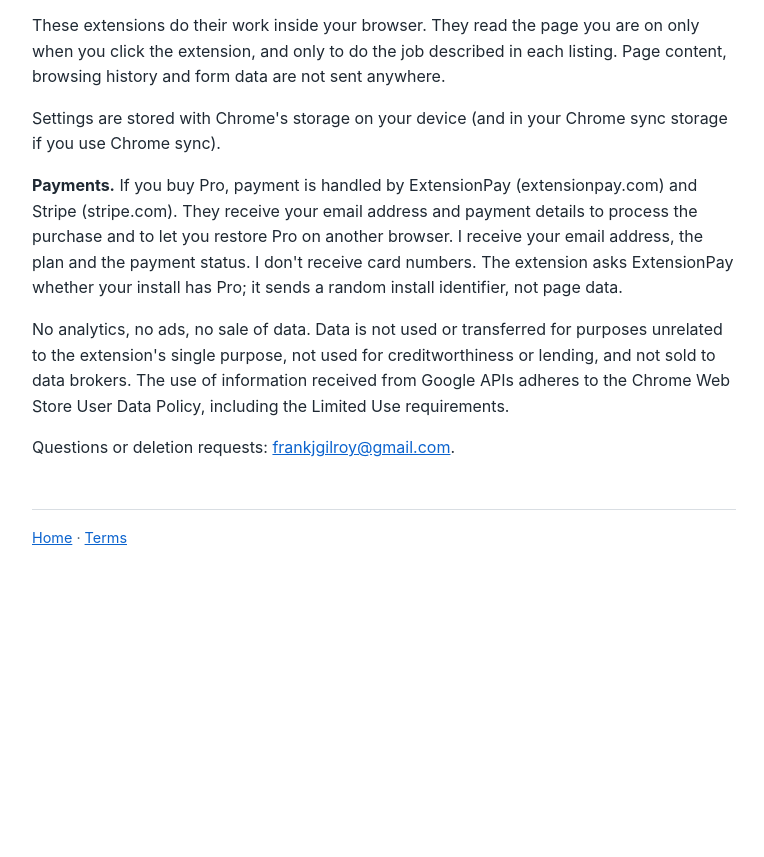
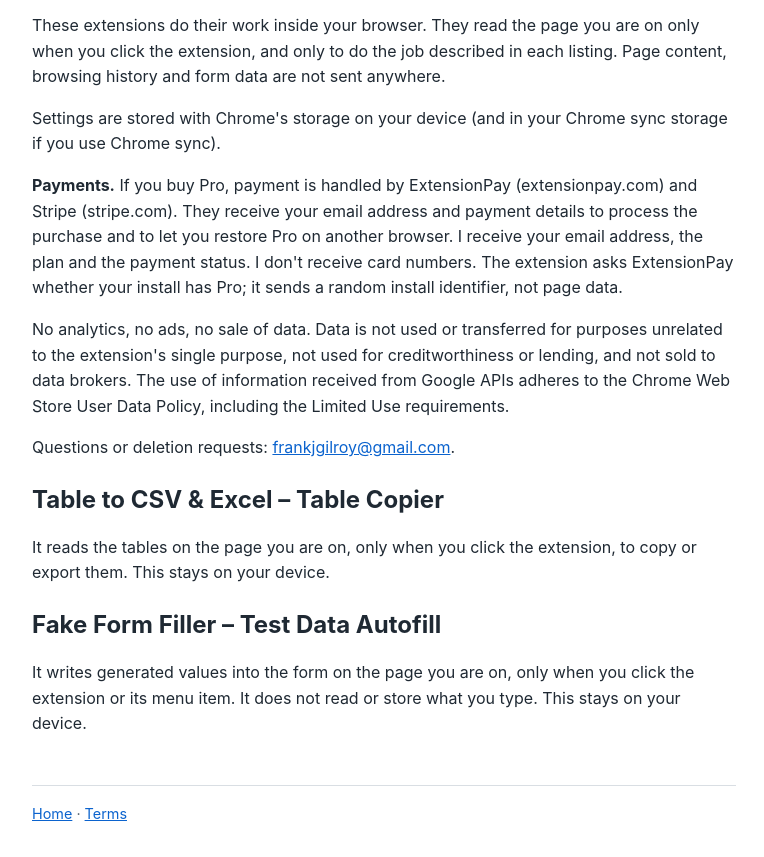
Before and after one commit to beingRealFrank/extensions, a plain HTML site: page privacy.html in a window 1280 px wide. Shown: the part 162-1019 px from the top of the page, without its empty margins (256-1020 px from the left). Before the commit the page ends 800 px from the top, so only its background shows below. Drawn offline with Linux system fonts and the light colour scheme.

Commit message:
Help and preview pages for two extensions

```diff
--- a/privacy.html
+++ b/privacy.html
@@ -10,6 +10,8 @@
 <p>No analytics, no ads, no sale of data. Data is not used or transferred for purposes unrelated to the extension's single purpose, not used for creditworthiness or lending, and not sold to data brokers. The use of information received from Google APIs adheres to the Chrome Web Store User Data Policy, including the Limited Use requirements.</p>
 <p>Questions or deletion requests: <a href="mailto:frankjgilroy@gmail.com">frankjgilroy@gmail.com</a>.</p>
 <!-- LIST -->
+<section id="table-to-csv"><h2>Table to CSV &amp; Excel – Table Copier</h2><p>It reads the tables on the page you are on, only when you click the extension, to copy or export them. This stays on your device.</p></section>
+<section id="fake-form-filler"><h2>Fake Form Filler – Test Data Autofill</h2><p>It writes generated values into the form on the page you are on, only when you click the extension or its menu item. It does not read or store what you type. This stays on your device.</p></section>
 <!-- /LIST -->
 <footer><a href="index.html">Home</a> · <a href="terms.html">Terms</a></footer>
 </body></html>
```
Also changed, not shown: fake-form-filler/index.html (added, +1 -0 lines), fake-form-filler/preview.html (added, +1 -0 lines), table-to-csv/index.html (added, +1 -0 lines), table-to-csv/preview.html (added, +1 -0 lines), fake-form-filler/img/icon-128.png (added), fake-form-filler/img/shot-1.png (added), fake-form-filler/img/shot-2.png (added), fake-form-filler/img/shot-3.png (added), fake-form-filler/img/tile.png (added), table-to-csv/img/icon-128.png (added), table-to-csv/img/shot-1.png (added), table-to-csv/img/shot-2.png (added), table-to-csv/img/shot-3.png (added), table-to-csv/img/tile.png (added).
